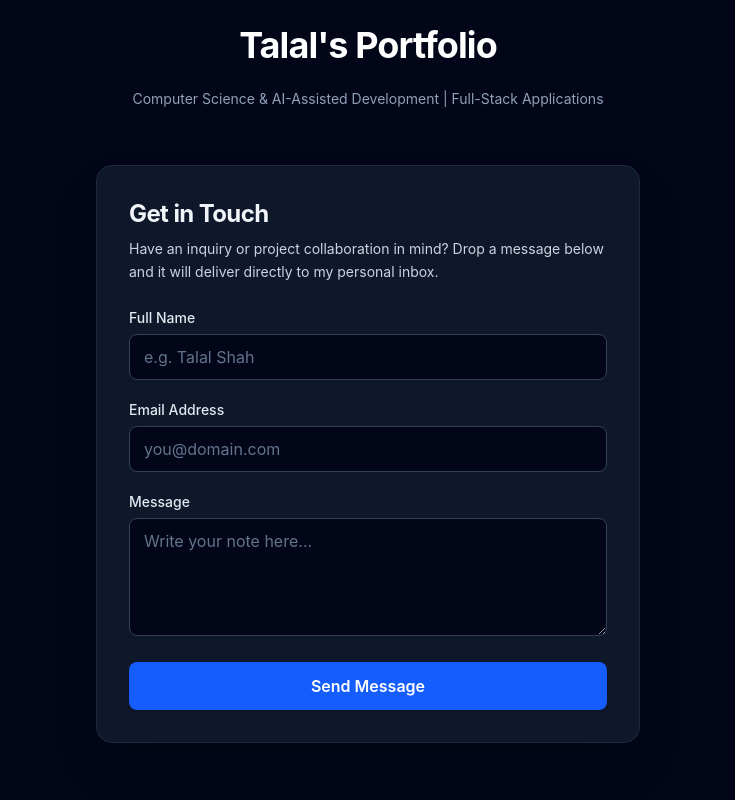
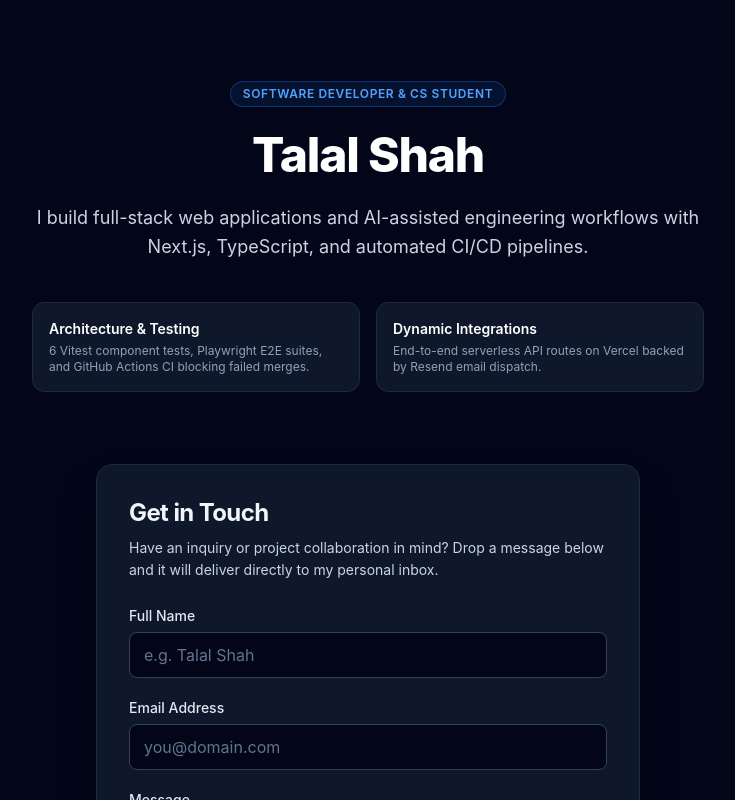
Before and after one commit to TalalDevHub/foundation-app, a Next.js app: page / in a window 1280 px wide. Shown: the top 800 px of the page, without its empty margins (272-1007 px from the left). Built offline with nearby package versions, Linux system fonts and the light colour scheme.

Commit message:
fix(review): sharpen proof statement hierarchy and primary capabilities

```diff
--- a/src/app/page.tsx
+++ b/src/app/page.tsx
@@ -2,12 +2,32 @@ import { ContactForm } from "@/components/ContactForm";
 
 export default function Home() {
   return (
-    <main className="min-h-screen bg-slate-950 text-slate-100 flex flex-col items-center justify-center p-6">
-      <div className="max-w-xl w-full space-y-6 text-center mb-6">
-        <h1 className="text-4xl font-bold tracking-tight text-white">Talal's Portfolio</h1>
-        <p className="text-slate-400 text-sm">
-          Computer Science & AI-Assisted Development | Full-Stack Applications
+    <main className="min-h-screen bg-slate-950 text-slate-100 flex flex-col items-center justify-start px-4 py-12 sm:py-20">
+      <div className="max-w-2xl w-full space-y-6 text-center mb-10">
+        <span className="inline-block px-3 py-1 bg-blue-500/10 border border-blue-500/30 text-blue-400 text-xs font-semibold rounded-full uppercase tracking-wider">
+          Software Developer & CS Student
+        </span>
+        <h1 className="text-3xl sm:text-5xl font-extrabold tracking-tight text-white">
+          Talal Shah
+        </h1>
+        <p className="text-slate-300 text-base sm:text-lg leading-relaxed">
+          I build full-stack web applications and AI-assisted engineering workflows with Next.js, TypeScript, and automated CI/CD pipelines.
         </p>
+
+        <div className="grid grid-cols-1 sm:grid-cols-2 gap-4 text-left pt-4">
+          <div className="p-4 bg-slate-900 border border-slate-800 rounded-xl">
+            <h2 className="text-sm font-semibold text-white mb-1">Architecture & Testing</h2>
+            <p className="text-xs text-slate-400">
+              6 Vitest component tests, Playwright E2E suites, and GitHub Actions CI blocking failed merges.
+            </p>
+          </div>
+          <div className="p-4 bg-slate-900 border border-slate-800 rounded-xl">
+            <h2 className="text-sm font-semibold text-white mb-1">Dynamic Integrations</h2>
+            <p className="text-xs text-slate-400">
+              End-to-end serverless API routes on Vercel backed by Resend email dispatch.
+            </p>
+          </div>
+        </div>
       </div>
 
       <ContactForm />
```
